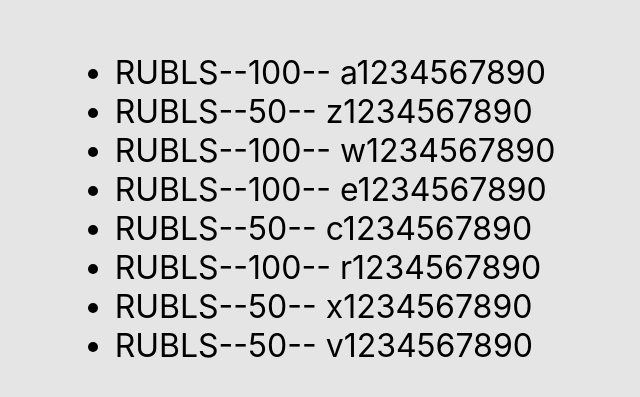
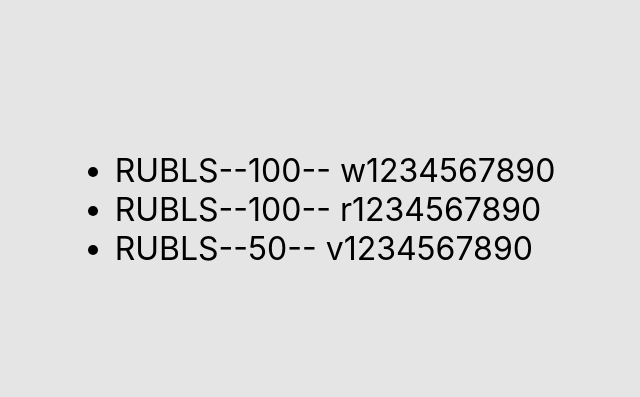
Before and after one commit to VanoKi/micro-tasks, a React app: page / in a window 1280 px wide. Shown: the part 191-588 px from the top of the page, without its empty margins (325-965 px from the left). Built offline with nearby package versions, Linux system fonts and the light colour scheme; the HTML template or start-up script is replaced by a standard one.

Commit message:
fix: filter

```diff
--- a/src/App.tsx
+++ b/src/App.tsx
@@ -137,12 +137,12 @@ function App() {
         {banknots: 'RUBLS', value: 50, number: ' v1234567890'},
     ])
 
-    let currentMoney = money.filter(filteredMoney => filteredMoney.banknots = 'RUBLS')
+    let currentMoney = money.filter(filteredMoney => filteredMoney.banknots === 'RUBLS')
 
     return (
         <>
             <ul>
-                {money.map((objFromMoneyArr, index) => {
+                {currentMoney.map((objFromMoneyArr, index) => {
                     return (
                         <li key={index}>
                             <span>{objFromMoneyArr.banknots}--</span>
```
